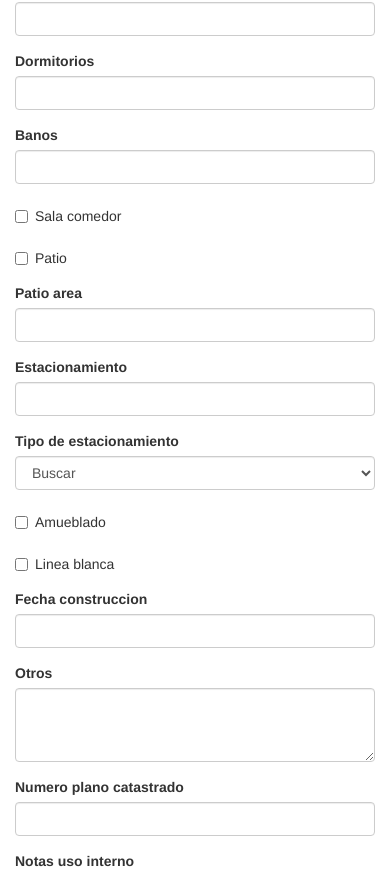
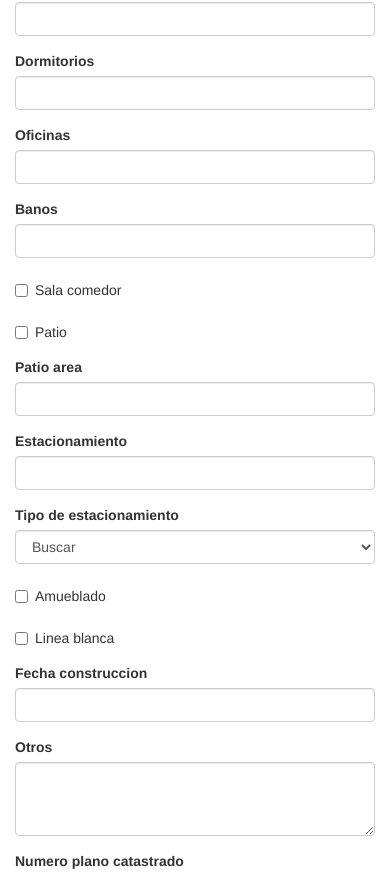
Before and after one commit to guayom/costa-offline, a website with bundled scripts: page www/index.html in a window 390 px wide. Shown: the part 1641-2515 px from the top of the page. Built offline with nearby package versions, Linux system fonts and the light colour scheme.

Commit message:
Added oficinas field.

```diff
--- a/www/index.html
+++ b/www/index.html
@@ -261,6 +261,16 @@
           </div>
 
           <div class="form-group">
+            <label for="oficinas" class="col-sm-2 control-label">
+              Oficinas
+            </label>
+            <div class="col-sm-4">
+              <input type="text" class="form-control" id="oficinas"
+                     name="oficinas" pattern="\d*">
+            </div>
+          </div>
+
+          <div class="form-group">
             <label for="banos" class="col-sm-2 control-label">Banos</label>
             <div class="col-sm-4">
               <input type="text" class="form-control" id="banos" name="banos">
@@ -508,6 +518,7 @@
       '#area_terreno',
       '#pisos',
       '#dormitorios',
+      '#oficinas',
       '#patio_area',
       '#estacionamiento',
       '#fecha_construccion'
--- a/www/js/index.js
+++ b/www/js/index.js
@@ -142,6 +142,7 @@ var app = {
       'area_construccion',
       'pisos',
       'dormitorios',
+      'oficinas',
       'banos',
       'sala_comedor',
       'patio',
```
